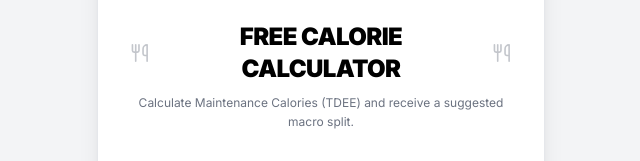
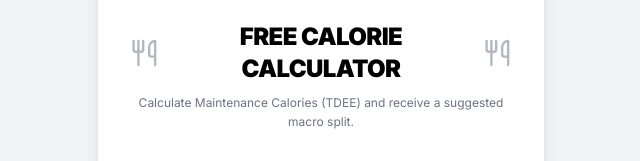
Before and after one commit to CoachChrisCRC/free-calorie-calculator, a plain HTML site: page index.html in a window 1280 px wide. Shown: the part 226-387 px from the top of the page, 319-959 px from the left. Drawn offline with nearby package versions, Linux system fonts and the light colour scheme.

Commit message:
Update index.html

```diff
--- a/index.html
+++ b/index.html
@@ -221,6 +221,14 @@
         .macro-box-carb { background-color: var(--bg-carb); border: 1px solid var(--color-carb); color: var(--color-carb); }
         .macro-box-prot { background-color: var(--bg-prot); border: 1px solid var(--color-prot); color: var(--color-prot); }
         .macro-box-fat { background-color: var(--bg-fat); border: 1px solid var(--color-fat); color: var(--color-fat); }
+
+        /* Animation for the title icons */
+        .title-icon {
+            transition: transform 0.3s ease;
+        }
+        .title-icon:hover {
+            transform: scale(1.1);
+        }
     </style>
 </head>
 <body class="min-h-screen flex flex-col items-center justify-center p-4 py-12" data-theme="light">
@@ -337,10 +345,10 @@
 
         <main class="w-full px-8 flex-grow pb-12">
             <div class="text-center mb-8">
-                <div class="flex items-center justify-center gap-3 mb-1">
-                    <i data-lucide="utensils" class="w-5 h-5 opacity-40" style="color: var(--text-accent)"></i>
+                <div class="flex items-center justify-center gap-4 mb-2">
+                    <i data-lucide="utensils" class="title-icon w-8 h-8 opacity-50" style="color: var(--text-accent)"></i>
                     <h2 class="text-2xl font-black uppercase tracking-tight" style="color: var(--text-heading)">Free Calorie Calculator</h2>
-                    <i data-lucide="utensils" class="w-5 h-5 opacity-40" style="color: var(--text-accent)"></i>
+                    <i data-lucide="utensils" class="title-icon w-8 h-8 opacity-50" style="color: var(--text-accent)"></i>
                 </div>
                 <p class="text-xs mt-2 leading-relaxed" style="color: var(--text-accent)">
                     Calculate Maintenance Calories (TDEE) and receive a suggested macro split.
```
